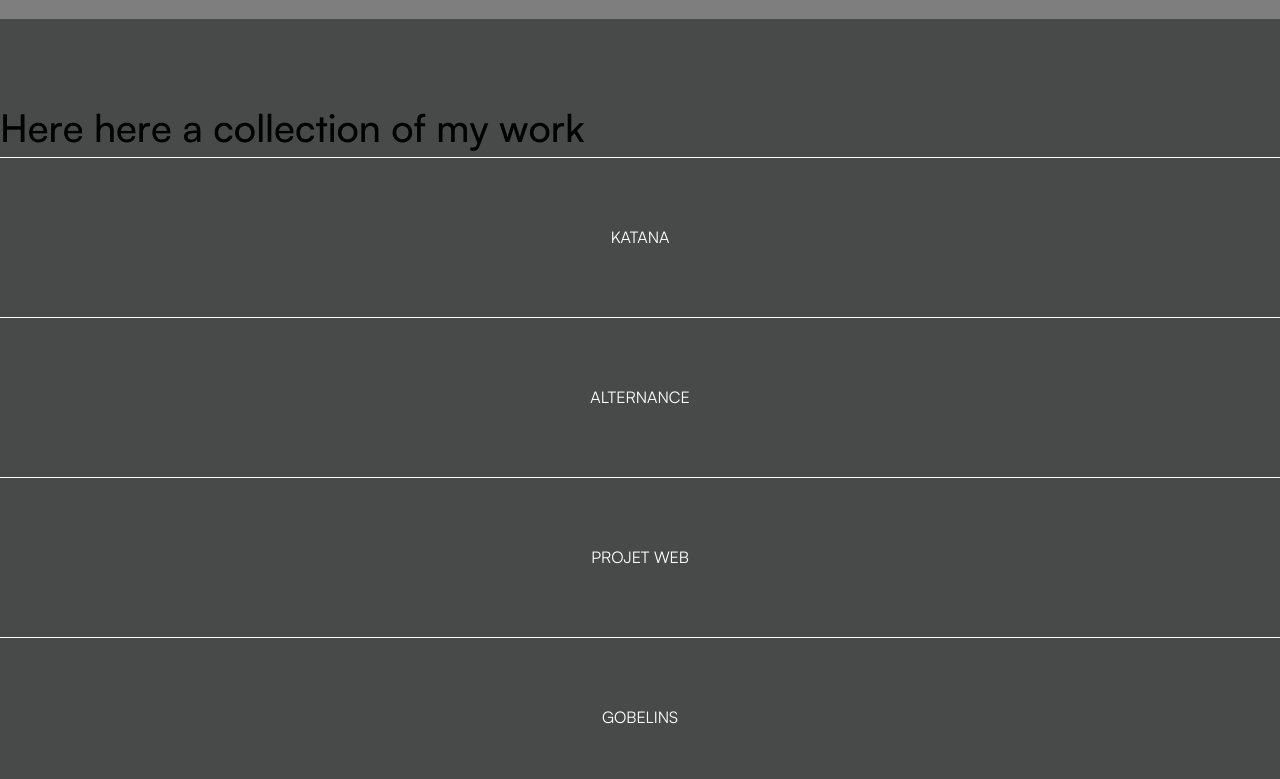
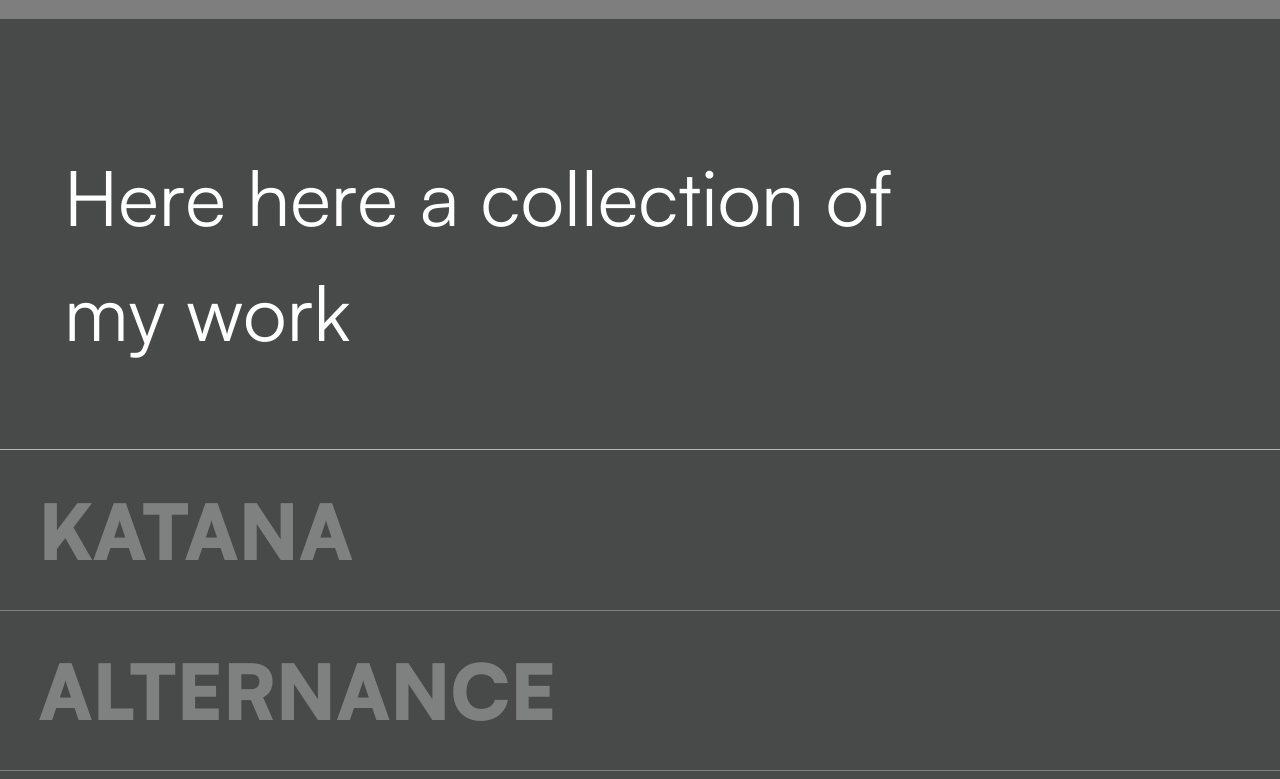
Before and after one commit to zax-pfe/maxime-despiau, a Next.js app: page /test in a window 1280 px wide. Shown: the part 781-1560 px from the top of the page. Built offline with nearby package versions, Linux system fonts and the light colour scheme; grey boxes are pictures that could not be loaded.

Commit message:
loader finished work section in progress

```diff
--- /dev/null
+++ b/src/components/Drawer/Drawer.jsx
@@ -0,0 +1,11 @@
+import styles from "./style.module.scss";
+
+export default function Drawer() {
+  return (
+    <div className={styles.drawer}>
+      <div className={styles.imageContainer}></div>
+
+      <div className={styles.navigationContainer}></div>
+    </div>
+  );
+}
--- a/src/components/Projects/Projects.jsx
+++ b/src/components/Projects/Projects.jsx
@@ -8,14 +8,19 @@
 const popupVariant = {
   hidden: {
     opacity: 0,
-    y: 100,
-    transition: { duration: 0.5 },
+    y: 30,
+    transition: { duration: 0.3 },
   },
   visible: {
     opacity: 1,
     y: 0,
-    transition: { duration: 0.5 },
+    transition: { duration: 0.3 },
   },
+  // exit: {
+  //   opacity: 1,
+  //   y: 0,
+  //   transition: { duration: 0.3 },
+  // },
 };
 
 export default function Projects() {
@@ -28,6 +33,7 @@
           isLoading={false}
         />
       </div>
+      <div className={styles.line} />
       <ProjectItem name="katana" id={0} setActiveProject={setActiveProject} />
       <ProjectItem
         name="Alternance"
@@ -56,10 +62,16 @@
     setActiveProject(null);
   }
   return (
-    <div
+    <motion.div
       className={styles.projectItem}
       onMouseOver={() => mouseHoverAction()}
       onMouseOut={() => mouseLeavingAction()}
+      initial={{ opacity: 0.3 }}
+      animate={
+        hoverStatus
+          ? { opacity: 1, transition: { duration: 0.3 } }
+          : { opacity: 0.3, transition: { duration: 0.3 } }
+      }
     >
       <h1>{name}</h1>
 
@@ -82,6 +94,6 @@
       </AnimatePresence>
 
       {/* </div> */}
-    </div>
+    </motion.div>
   );
 }
--- a/src/components/Projects/style.module.scss
+++ b/src/components/Projects/style.module.scss
@@ -6,28 +6,45 @@
   padding: 10vh 0 10vh 0;
 
   .projectTitle {
-    font-family: "Satoshi-Medium", sans-serif;
-    font-size: 3vw;
+    font-family: "Satoshi-Regular", sans-serif;
+    font-size: 6vw;
+    width: 70vw;
+    padding: 5vh 0 10vh 5vw;
+    // text-transform: uppercase;
+    color: var(--text);
+  }
+
+  .line {
+    height: 2px;
+    border-top: solid 1px var(--text);
+    width: 100%;
+    opacity: 0.6;
   }
 
   .projectItem {
     display: flex;
     align-items: center;
-    justify-content: center;
+    // justify-content: center;
     width: 100%;
-    border-top: solid var(--text) 1px;
+    border-bottom: solid var(--text) 1px;
     height: 20vh;
     color: var(--text);
     text-transform: uppercase;
-    position: relative h1 {
+    position: relative;
+    padding-left: 3vw;
+
+    h1 {
       font-family: "Satoshi-Black", sans-serif;
       font-size: 6vw;
     }
 
     .imagePopUp {
-      height: 40vh;
-      width: 50vw;
+      height: 45vh;
+      width: 45vw;
       position: absolute;
+      left: 50%;
+      z-index: 10;
+      background: var(--background);
     }
     .imagePopUp img {
       object-fit: cover;
```
Also changed, not shown: src/components/Drawer/style.module.scss (added).
